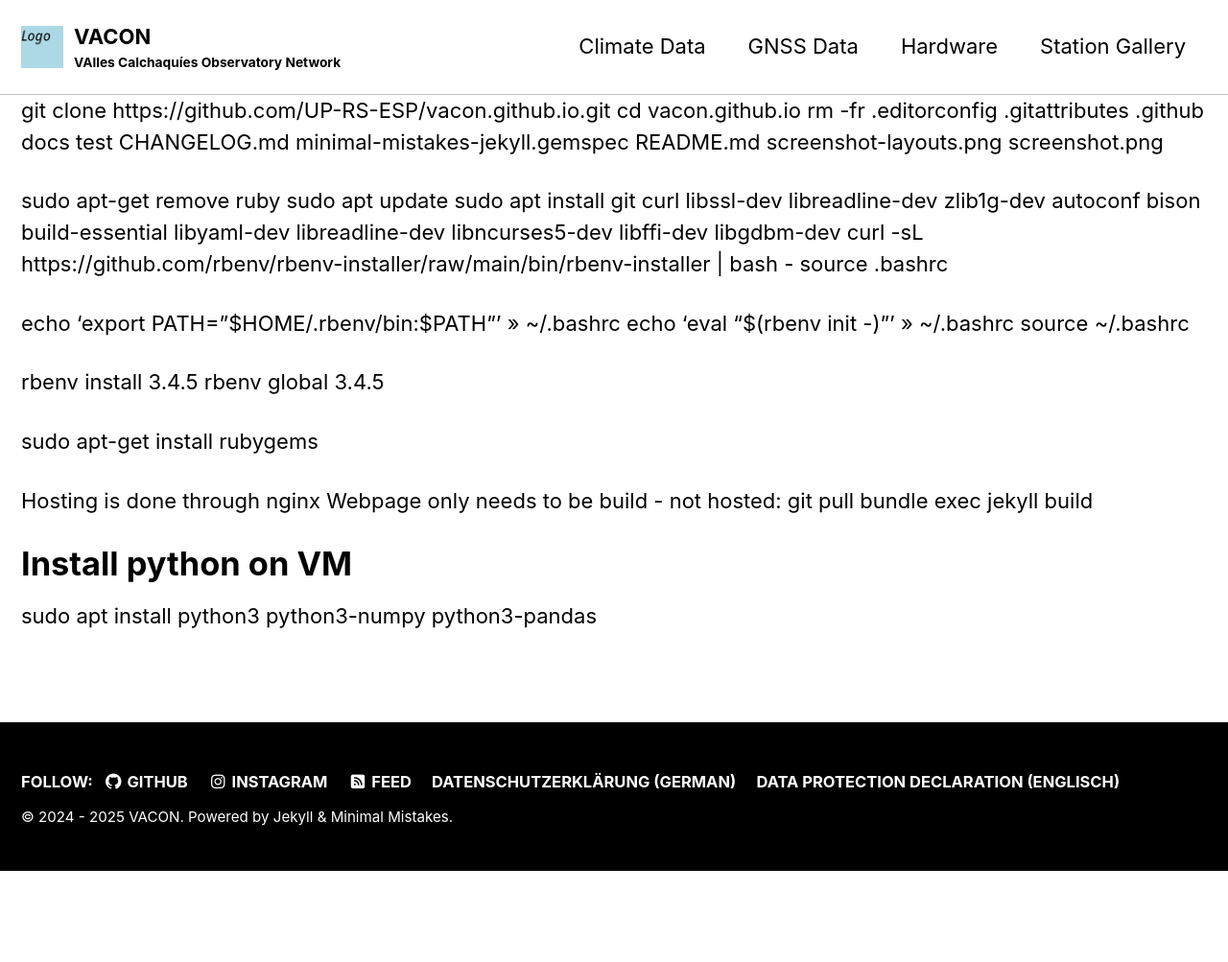
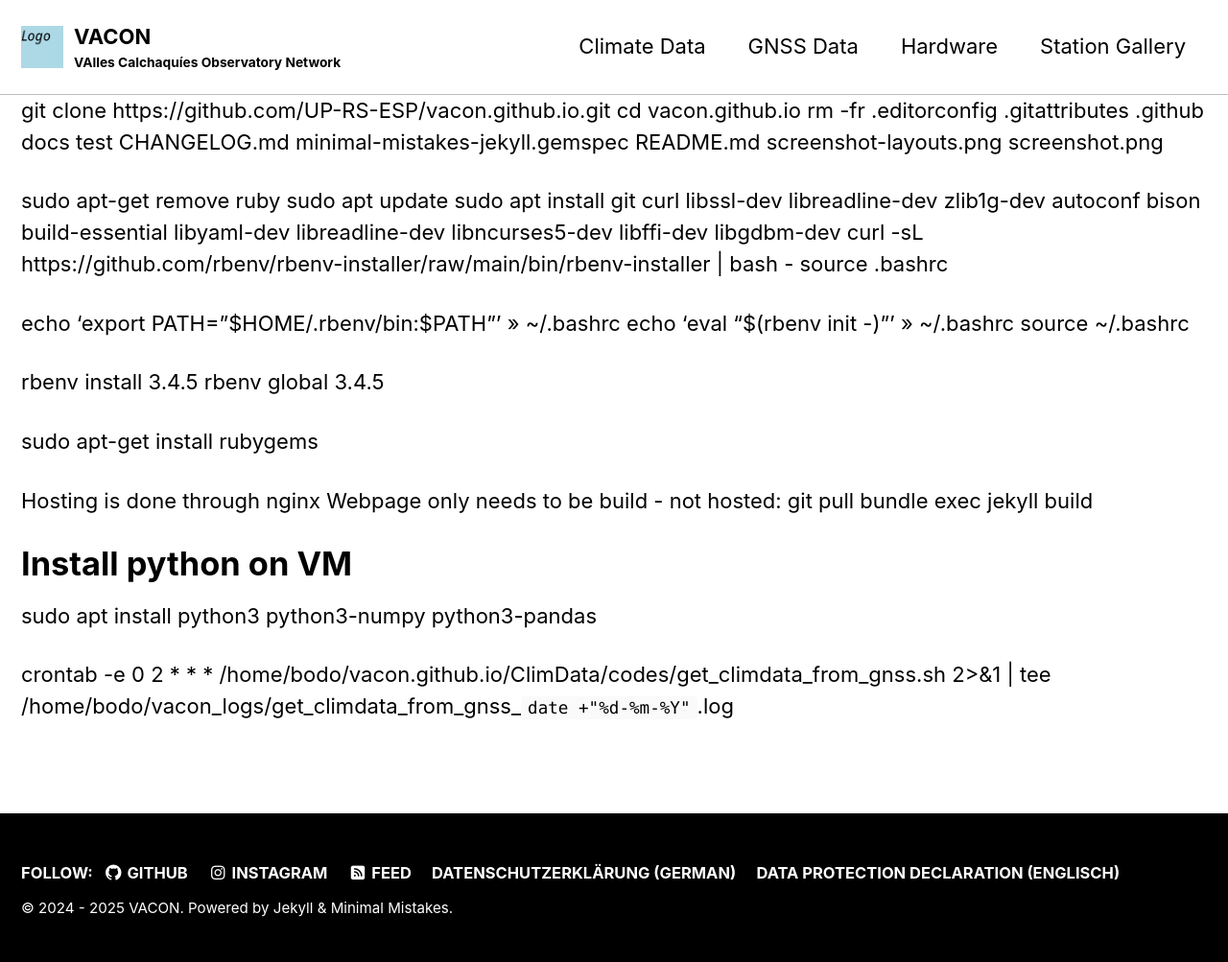
Before and after one commit to UP-RS-ESP/vacon.github.io, a Jekyll site: the page built from setup_VACON.md, in a window 1280 px wide. Shown: the whole page at 96% size. Built offline with Jekyll 4.4.1, drawn with Linux system fonts in a browser that asks for light colours; cached includes are drawn as plain includes; our own code applies the rules of GitHub Pages for plain Markdown files; before the commit the page ends 908 px from its top, so only the background shows below that.

Commit message:
09-08-2025

```diff
--- a/setup_VACON.md
+++ b/setup_VACON.md
@@ -27,3 +27,8 @@
 
 # Install python on VM
 sudo apt install python3 python3-numpy python3-pandas
+
+
+
+crontab -e
+0 2 * * * /home/bodo/vacon.github.io/ClimData/codes/get_climdata_from_gnss.sh 2>&1 | tee /home/bodo/vacon_logs/get_climdata_from_gnss_`date +"%d-%m-%Y"`.log
```
Also changed, not shown: 1 other file.
